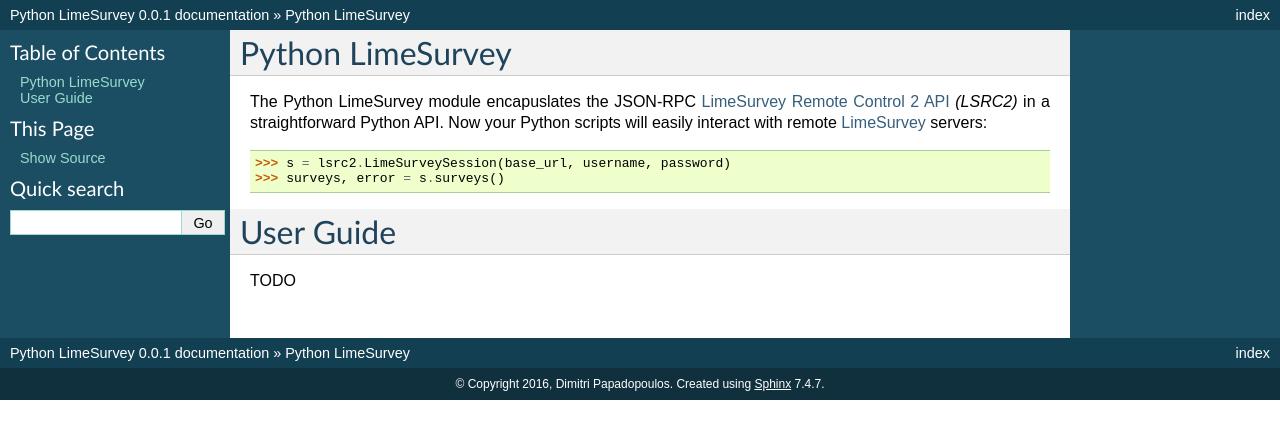
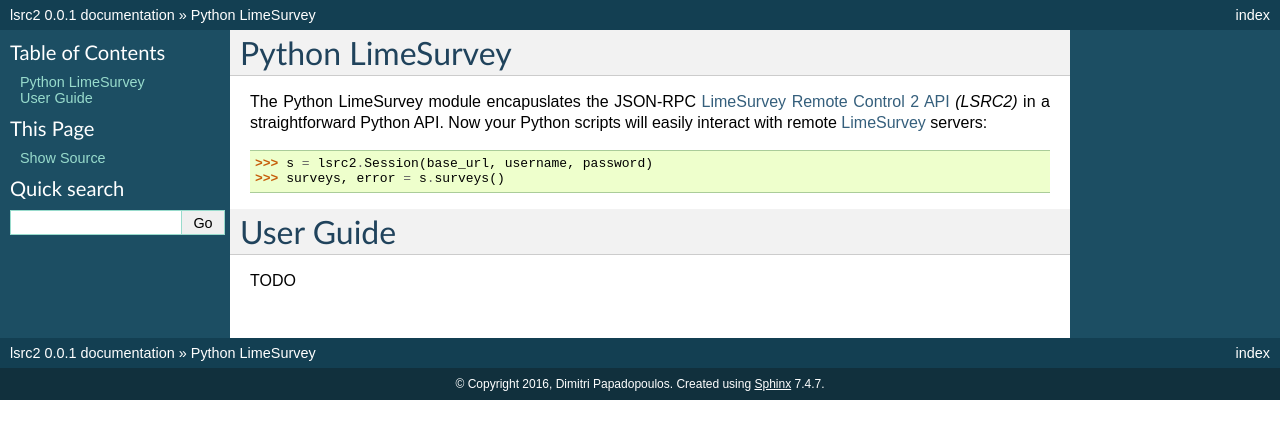
Before and after one commit to neurospin/lsrc2, a Sphinx documentation site: the page built from doc/index.rst, in a window 1280 px wide. Shown: the top 439 px of the page. Built offline with Sphinx 7.4.7, drawn with Linux system fonts in a browser that asks for light colours.

Commit message:
Ooops...

```diff
--- a/doc/conf.py
+++ b/doc/conf.py
@@ -43,7 +43,7 @@
 master_doc = 'index'
 
 # General information about the project.
-project = u'Python LimeSurvey'
+project = u'lsrc2'
 copyright = u'2016, Dimitri Papadopoulos'
 
 # The version info for the project you're documenting, acts as replacement for
--- a/doc/index.rst
+++ b/doc/index.rst
@@ -5,7 +5,7 @@
 Control 2 API`_ *(LSRC2)* in a straightforward Python API. Now your Python
 scripts will easily interact with remote LimeSurvey_ servers::
 
-    >>> s = lsrc2.LimeSurveySession(base_url, username, password)
+    >>> s = lsrc2.Session(base_url, username, password)
     >>> surveys, error = s.surveys()
 
 .. _LimeSurvey: https://www.limesurvey.org
```
